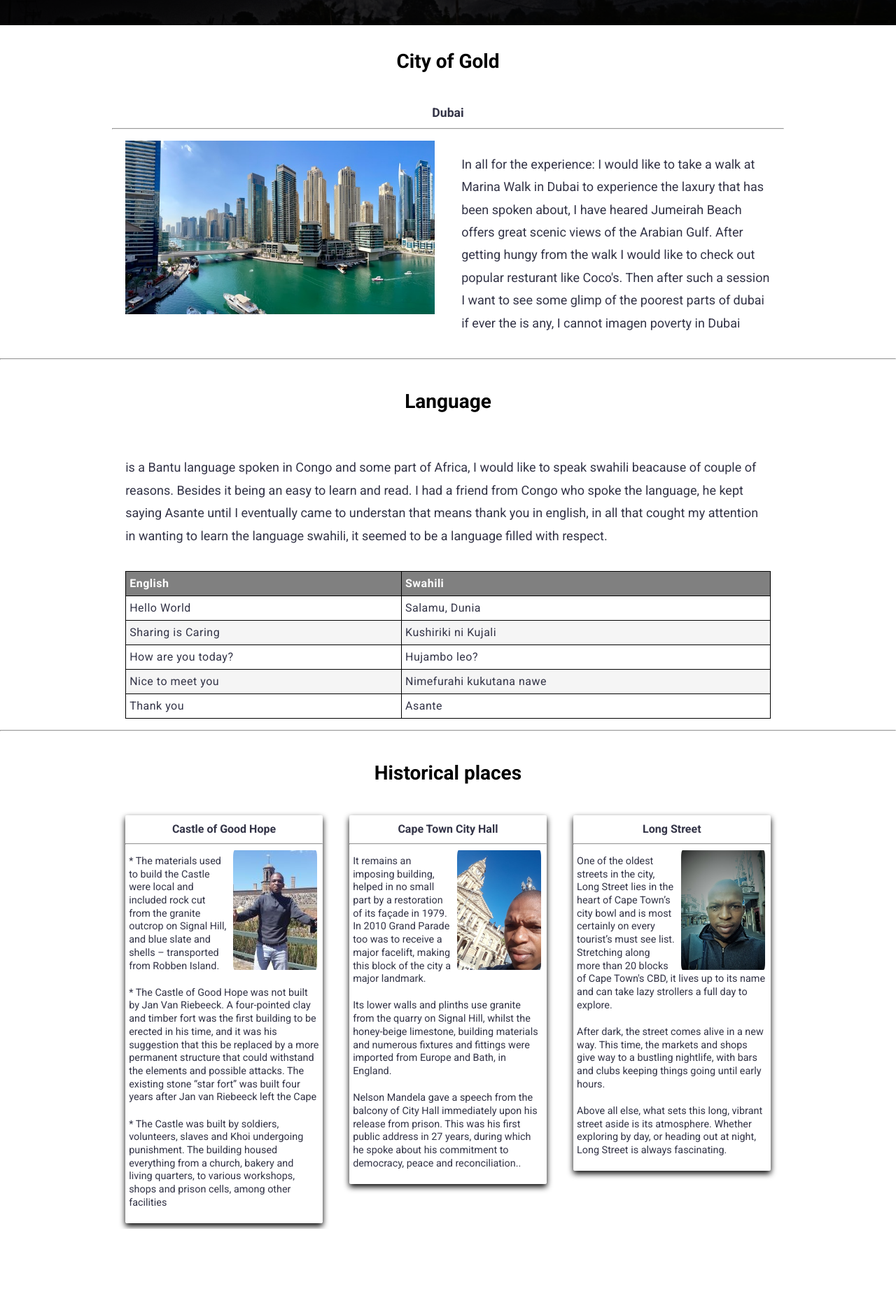
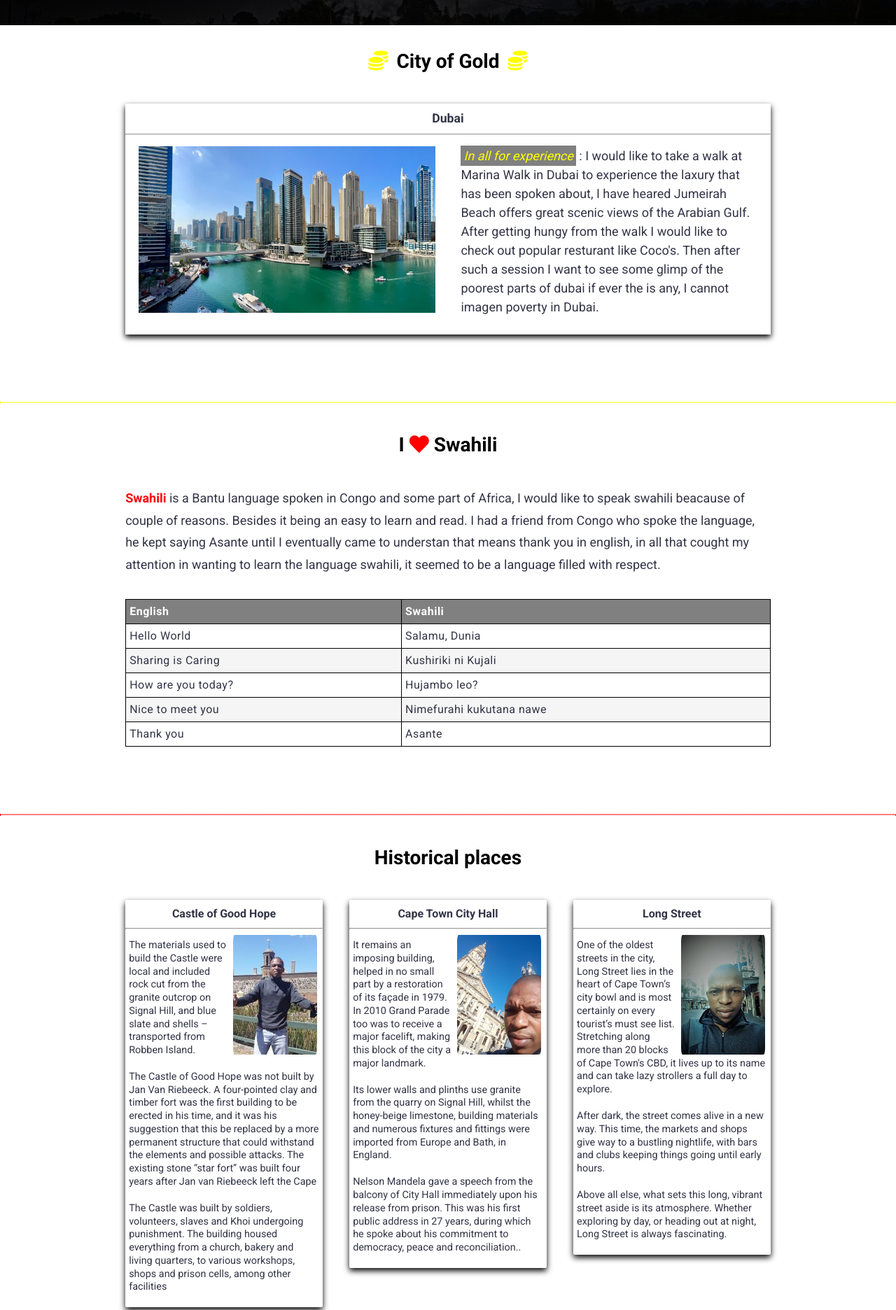
Before and after one commit to AnthonyMogotlane/basic_webpage, a plain HTML site: page index.html in a window 1280 px wide. Shown: the part 684-2556 px from the top of the page at 70% size. Before the commit the page ends 2440 px from the top, so only its background shows below. Drawn offline with Linux system fonts and the light colour scheme.

Commit message:
update file

```diff
--- a/index.html
+++ b/index.html
@@ -9,9 +9,11 @@
     <link rel="stylesheet" href="simpleGrid/simple-grid.css">
     <!-- custorm style -->
     <link rel="stylesheet" href="styles.css">
+    <!-- fontawesome css -->
+    <link rel="stylesheet" href="https://use.fontawesome.com/releases/v5.2.0/css/all.css">
 </head>
 <body>
-    <!-- Home/Intro section -->
+    <!-- Intro section -->
     <section class="home">
         <div class="container">
             <div class="row home-content center flex align-center">
@@ -26,33 +28,40 @@
     </section>
 
     <!-- City section -->
-    <section class="city">
+    <section class="city pb-80">
         <div class="container">
             <div class="row">
                 <div class="col-12">
-                    <h1 class="title center">City of Gold</h1>
+                    <h1 class="title center">
+                        <i class="fas fa-coins coins"></i>
+                        City of Gold
+                        <i class="fas fa-coins coins"></i>
+                    </h1>
                 </div>
-                <div class="col-12 center"><h2>Dubai</h2></div>
-                <hr>
-                <div class="col-6 center">
-                    <img src="img/marina_walk.jpg" alt="city of Gold">
+                <div class="col-12 city-content">
+                    <div class="col-12 center"><h2>Dubai</h2></div>
+                    <hr>
+                    <div class="col-6 center city-img">
+                        <img src="img/marina_walk.jpg" alt="city of Gold">
+                    </div>
+                    <div class="col-6 left">
+                        <p><i>In all for experience</i> : I would like to take a walk at Marina Walk in Dubai to experience the laxury that has been spoken about, I have heared Jumeirah Beach offers great scenic views of the Arabian Gulf. After getting hungy from the walk I would like to check out popular resturant like Coco's. Then after such a session I want to see some glimp of the poorest parts of dubai if ever the is any, I cannot imagen poverty in Dubai.</p>
+                    </div>
                 </div>
-                <div class="col-6 left">
-                    <p>In all for the experience: I would like to take a walk at Marina Walk in Dubai to experience the laxury that has been spoken about, I have heared Jumeirah Beach offers great scenic views of the Arabian Gulf. After getting hungy from the walk I would like to check out popular resturant like Coco's. Then after such a session I want to see some glimp of the poorest parts of dubai if ever the is any, I cannot imagen poverty in Dubai</p>
-                </div>
+
             </div>
         </div>
     </section>
-    <hr>
+    <hr style="border: dotted yellow .5px">
     <!-- Language section -->
-    <section class="language">
+    <section class="language pb-80">
         <div class="container">
             <div class="row">
                 <div class="col-12">
-                    <h1 class="title center">Language</h1>
+                    <h1 class="title center">I <i class="fas fa-heart heart"></i> Swahili</h1>
                 </div>
                 <div class="col-12">
-                    <p>is a Bantu language spoken in Congo and some part of Africa, I would like to speak swahili beacause of couple of reasons. Besides it being an easy to learn and read. I had a friend from Congo who spoke the language, he kept saying Asante until I eventually came to understan that means thank you in english, in all that cought my attention in wanting to learn the language swahili, it seemed to be a language filled with respect.</p>
+                    <p> <span>Swahili</span> is a Bantu language spoken in Congo and some part of Africa, I would like to speak swahili beacause of couple of reasons. Besides it being an easy to learn and read. I had a friend from Congo who spoke the language, he kept saying Asante until I eventually came to understan that means thank you in english, in all that cought my attention in wanting to learn the language swahili, it seemed to be a language filled with respect.</p>
                 </div>
                 <div class="col-12">
                     <table class="table left">
@@ -87,10 +96,10 @@
             </div>
         </div>
     </section>
-    <hr>
+    <hr style="border: dotted red 1px;">
 
     <!-- Historical section -->
-    <section class="historical">
+    <section class="historical pb-80">
         <div class="container">
             <div class="row">
                 <div class="col-12"><h1 class="title center">Historical places</h1></div>
@@ -99,8 +108,9 @@
                         <hr>
                         <img src="img/castleofgoodhope150x171.jpg" alt="Castle of Good Hope">
                         <div class="three-facts">
-                            <p> * The materials used to build the Castle were local and included rock cut from the granite outcrop on Signal Hill, and blue slate and shells – transported from Robben Island. </p>
-                            <p> * The Castle of Good Hope was not built by Jan Van Riebeeck. A four-pointed clay and timber fort was the first building to be erected in his time, and it was his suggestion that this be replaced by a more permanent structure that could withstand the elements and possible attacks. The existing stone “star fort” was built four years after Jan van Riebeeck left the Cape </p><p> * The Castle was built by soldiers, volunteers, slaves and Khoi undergoing punishment. The building housed everything from a church, bakery and living quarters, to various workshops, shops and prison cells, among other facilities</p>
+                            <p>The materials used to build the Castle were local and included rock cut from the granite outcrop on Signal Hill, and blue slate and shells – transported from Robben Island. </p>
+                            <p>The Castle of Good Hope was not built by Jan Van Riebeeck. A four-pointed clay and timber fort was the first building to be erected in his time, and it was his suggestion that this be replaced by a more permanent structure that could withstand the elements and possible attacks. The existing stone “star fort” was built four years after Jan van Riebeeck left the Cape </p>
+                            <p>The Castle was built by soldiers, volunteers, slaves and Khoi undergoing punishment. The building housed everything from a church, bakery and living quarters, to various workshops, shops and prison cells, among other facilities</p>
                         </div>
                 </div>
                 <div class="col-4 box box-2">
@@ -110,7 +120,6 @@
                     <div class="three-facts">
                         <p>It remains an imposing building, helped in no small part by a restoration of its façade in 1979. In 2010 Grand Parade too was to receive a major facelift, making this block of the city a major landmark.</p>
                         <p>Its lower walls and plinths use granite from the quarry on Signal Hill, whilst the honey-beige limestone, building materials and numerous fixtures and fittings were imported from Europe and Bath, in England.</p>
-
                         <p>Nelson Mandela gave a speech from the balcony of City Hall immediately upon his release from prison. This was his first public address in 27 years, during which he spoke about his commitment to democracy, peace and reconciliation..</p>
                     </div>
                 </div>
@@ -121,7 +130,6 @@
                     <div class="three-facts">
                         <p>One of the oldest streets in the city, Long Street lies in the heart of Cape Town’s city bowl and is most certainly on every tourist’s must see list. Stretching along more than 20 blocks of Cape Town's CBD, it lives up to its name and can take lazy strollers a full day to explore. </p>
                         <p> After dark, the street comes alive in a new way. This time, the markets and shops give way to a bustling nightlife, with bars and clubs keeping things going until early hours.</p>
-
                         <p>Above all else, what sets this long, vibrant street aside is its atmosphere. Whether exploring by day, or heading out at night, Long Street is always fascinating.</p>
                     </div>
                 </div>
--- a/styles.css
+++ b/styles.css
@@ -2,13 +2,18 @@
 /* Cater & Roboto fonts */
 @import url('https://fonts.googleapis.com/css2?family=Carter+One&family=Roboto:wght@400;500;700&display=swap');
 
-/**/
+/*{ Variables */
+:root {
+    --black: #000;
+    --yellow: yellow;
+    --black-shadow: 0 4px 8px 0 black;
+}
 
 
 /* Default styles */
 
 body {
-    font-family: 'Roboto', sans-serif;;
+    font-family: 'Roboto', sans-serif;
 }
 
 img {
@@ -16,7 +21,7 @@ img {
 }
 
 .title {
-    color: black;
+    color: var(--black);
     font-size: 1.75rem;
 }
 
@@ -34,7 +39,7 @@ img {
 .home::after {
     position: absolute;
     content: "";
-    background: black;
+    background: var(--black);
     height: 100%;
     width: 100%;
     top: 0;
@@ -51,12 +56,12 @@ img {
 }
 
 .home-name h1 {
-    color: yellow;
+    color: var(--yellow);
     font-size: 2.5em;
 }
 
 .home-img img{
-    box-shadow: 0px 4px 35px black;
+    box-shadow: var(--black-shadow);
     border-radius: 50%;
     height: 250px;
     width: 250px;
@@ -65,13 +70,52 @@ img {
 }
 /*......................................................................*/
 /* City section styles */
+.coins {
+    color: var(--yellow);
+    padding-left: 5px;
+    padding-right: 5px;
+}
+.city-content {
+    box-shadow: var(--black-shadow);
+}
+
 .city h2 {
     font-size: 1.1em;
     margin-top: 0;
     margin-bottom: 0;
 }
+
+.city img {
+    object-fit: cover;
+    height: 100%;
+}
+
+.city-content i {
+    color: var(--yellow);
+    background: gray;
+    padding: 4px;
+}
+
+.city p {
+    margin-top: 0;
+    line-height: 1.5;
+}
+
+.pb-80 {
+    padding-bottom: 80px;
+}
 /*......................................................................*/
 /* Language section styles */
+.language p {
+    margin-top: 0;
+    line-height: 1.75;
+}
+
+.language span, .language i {
+    color: red;
+    font-weight: bold;
+}
+
 .table  {
     width: 100%;
     border-collapse: collapse;
@@ -94,6 +138,9 @@ tr:nth-child(even) {
 
 /*..................................................................*/
 /* Historical section styles */
+.historical {
+    border-bottom: #000 dotted 1px ;
+}
 
 .historical h2 {
     font-size: 1em;
@@ -120,7 +167,7 @@ tr:nth-child(even) {
  }
 
 .box {
-     box-shadow: 0 4px 8px 0 black;
+     box-shadow: var(--black-shadow);
      border-radius: 2px;
  }
 
@@ -179,7 +226,7 @@ tr:nth-child(even) {
     }
 
     td:nth-child(even) {
-        background: #000;
+        background: var(--black);
         color: #fff;
     }
 
@@ -189,10 +236,8 @@ tr:nth-child(even) {
     }
 }
 
-
-
 /*......................................................................................*/
-/* Flex styling that will allow me to align elements inside the the simpleGrid styling */
+/* Default Flex styling that will allow me to align elements inside the simpleGrid row and colomns */
 .flex {
     display: flex;
 }
```
